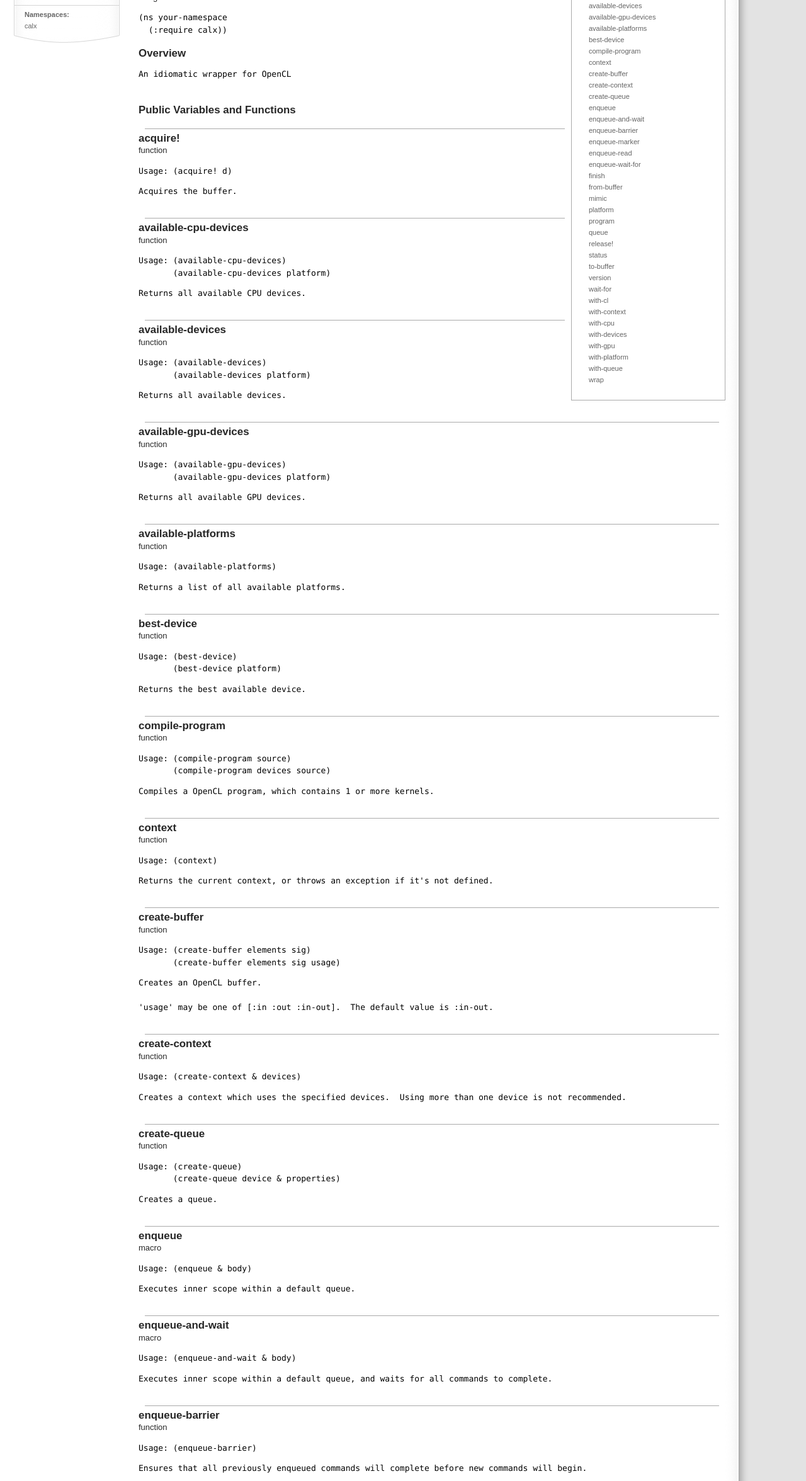
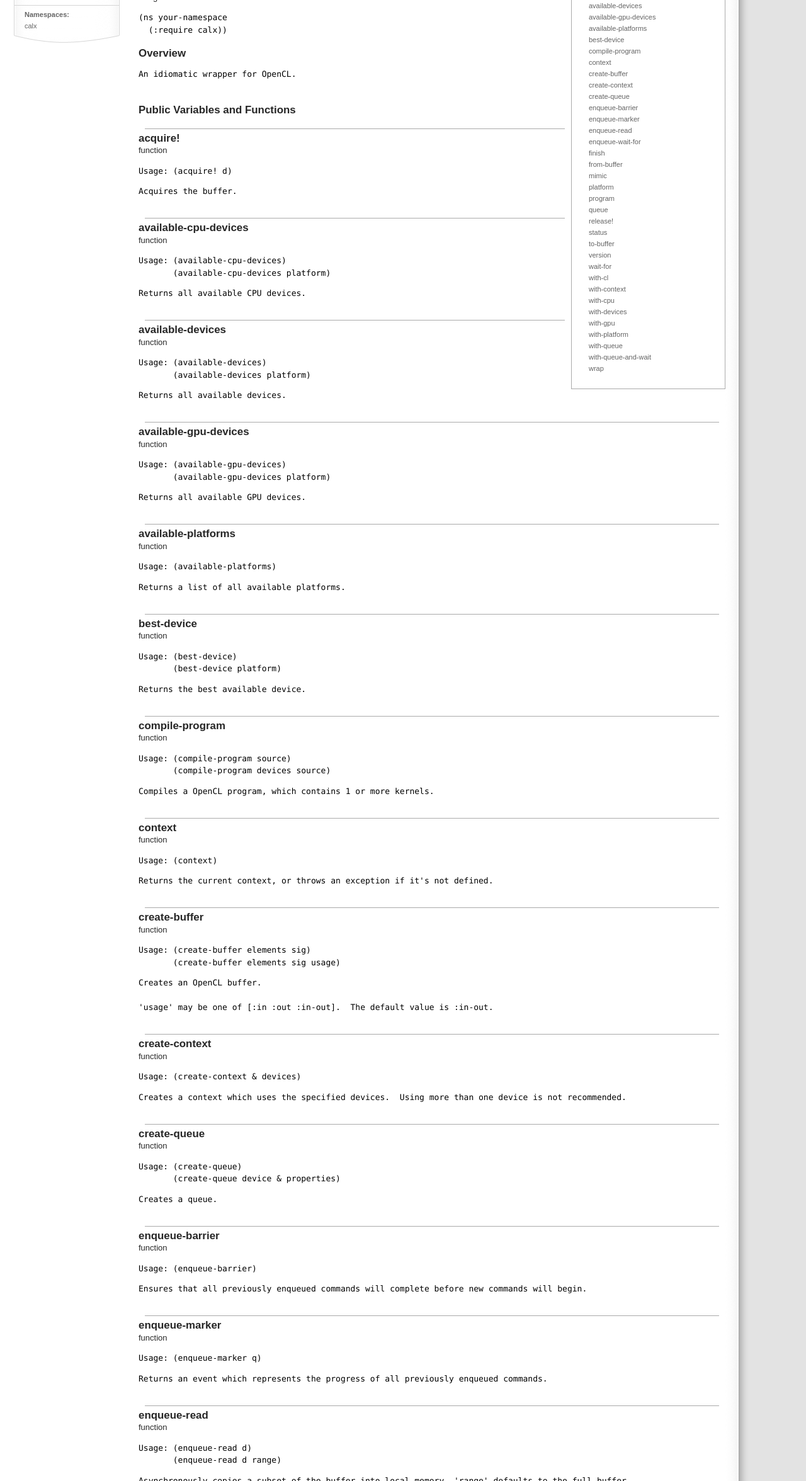
Before and after one commit to ztellman/calx, a plain HTML site: page calx-api.html in a window 1280 px wide. Shown: the part 192-2544 px from the top of the page at 63% size. Drawn offline with Linux system fonts and the light colour scheme; a script that the page names is missing.

Commit message:
update documentation

```diff
--- a/calx-api.html
+++ b/calx-api.html
@@ -70,10 +70,6 @@ namespace.
     </div><div style="margin-left: 1em;" class="toc-entry">
       <a href="#calx/create-queue">create-queue</a>
     </div><div style="margin-left: 1em;" class="toc-entry">
-      <a href="#calx/enqueue">enqueue</a>
-    </div><div style="margin-left: 1em;" class="toc-entry">
-      <a href="#calx/enqueue-and-wait">enqueue-and-wait</a>
-    </div><div style="margin-left: 1em;" class="toc-entry">
       <a href="#calx/enqueue-barrier">enqueue-barrier</a>
     </div><div style="margin-left: 1em;" class="toc-entry">
       <a href="#calx/enqueue-marker">enqueue-marker</a>
@@ -118,6 +114,8 @@ namespace.
     </div><div style="margin-left: 1em;" class="toc-entry">
       <a href="#calx/with-queue">with-queue</a>
     </div><div style="margin-left: 1em;" class="toc-entry">
+      <a href="#calx/with-queue-and-wait">with-queue-and-wait</a>
+    </div><div style="margin-left: 1em;" class="toc-entry">
       <a href="#calx/wrap">wrap</a>
     </div>
     <br />
@@ -132,7 +130,7 @@ by <span id="author">Zachary Tellman</span><br />
   (:require <span id="long-name">calx</span>))
 </pre><pre>
 </pre><h2>Overview</h2>
-<pre id="namespace-docstr">An idiomatic wrapper for OpenCL</pre>
+<pre id="namespace-docstr">An idiomatic wrapper for OpenCL.</pre>
 <br />
 <h2>Public Variables and Functions</h2>
 <div id="var-entry">
@@ -242,24 +240,6 @@ by <span id="author">Zachary Tellman</span><br />
        (create-queue device &amp; properties)
 </pre>
   <pre id="var-docstr">Creates a queue.</pre>
-
-</div><div id="var-entry">
-  <br />
-  <hr />
-  <h2 id="calx/enqueue">enqueue</h2>
-  <span id="var-type">macro</span><br />
-  <pre id="var-usage">Usage: (enqueue &amp; body)
-</pre>
-  <pre id="var-docstr">Executes inner scope within a default queue.</pre>
-
-</div><div id="var-entry">
-  <br />
-  <hr />
-  <h2 id="calx/enqueue-and-wait">enqueue-and-wait</h2>
-  <span id="var-type">macro</span><br />
-  <pre id="var-usage">Usage: (enqueue-and-wait &amp; body)
-</pre>
-  <pre id="var-docstr">Executes inner scope within a default queue, and waits for all commands to complete.</pre>
 
 </div><div id="var-entry">
   <br />
@@ -467,6 +447,15 @@ Returns an object that, when dereferenced, halts execution until the copy is com
 </div><div id="var-entry">
   <br />
   <hr />
+  <h2 id="calx/with-queue-and-wait">with-queue-and-wait</h2>
+  <span id="var-type">macro</span><br />
+  <pre id="var-usage">Usage: (with-queue-and-wait q &amp; body)
+</pre>
+  <pre id="var-docstr">Executes inner scope within the queue, and waits for all commands to complete.</pre>
+
+</div><div id="var-entry">
+  <br />
+  <hr />
   <h2 id="calx/wrap">wrap</h2>
   <span id="var-type">function</span><br />
   <pre id="var-usage">Usage: (wrap s)
```
Also changed, not shown: api-index.html (+2 -3 lines), index.html (+2 -2 lines).
